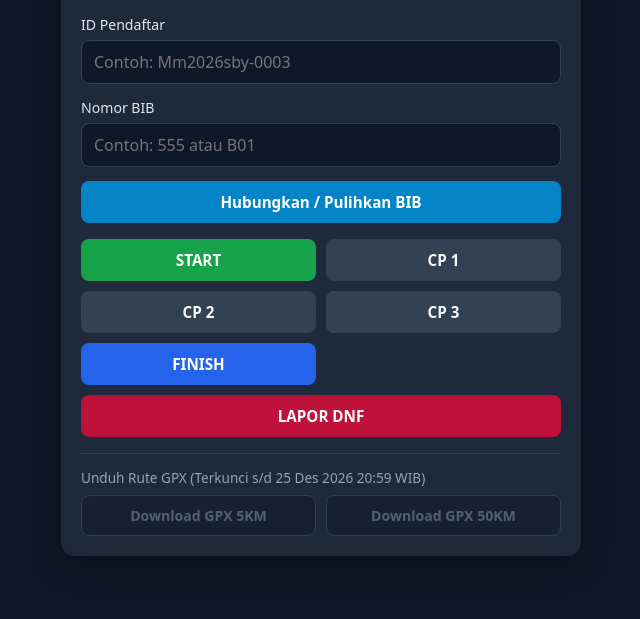
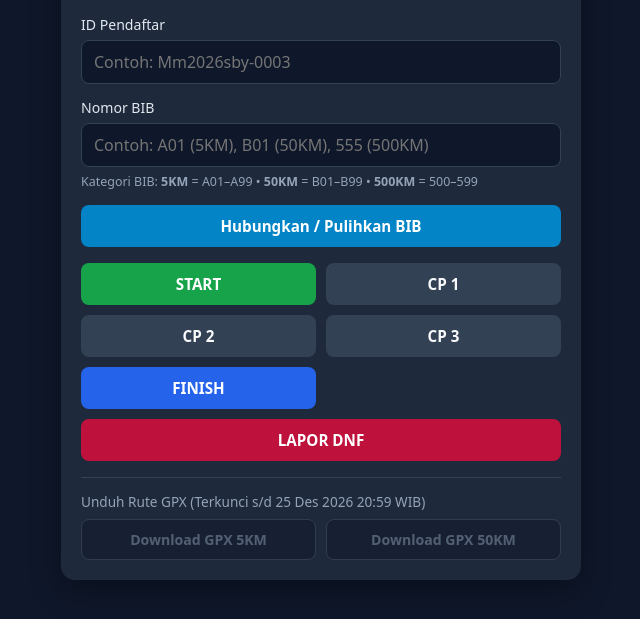
Before and after one commit to pendaftaran5500-source/absensi-Mangewumangatus-2026-surabaya, a plain HTML site: page index.html in a window 1280 px wide. Shown: the part 91-710 px from the top of the page, without its empty margins (319-959 px from the left). Drawn offline with Linux system fonts and the light colour scheme.

Commit message:
Update index.html

```diff
--- a/index.html
+++ b/index.html
@@ -14,6 +14,7 @@
     label { display: block; margin-bottom: 6px; font-size: .88rem; color: #e2e8f0; }
     input { width: 100%; padding: 10px 12px; border-radius: 8px; border: 1px solid #334155; background: #0f172a; color: #fff; font-size: 1rem; }
     input:focus { outline: none; border-color: #38bdf8; }
+    .bib-hint { display: block; margin-top: 6px; color: #94a3b8; font-size: .78rem; line-height: 1.45; }
     .hidden { display: none; }
     button { width: 100%; padding: 11px 14px; border: none; border-radius: 8px; font-weight: 600; font-size: .95rem; cursor: pointer; transition: .15s; }
     .btn-primary { background: #0284c7; color: #fff; }
@@ -53,7 +54,10 @@
 
       <div class="form-group">
         <label for="inputBIB">Nomor BIB</label>
-        <input id="inputBIB" type="text" placeholder="Contoh: 555 atau B01" required />
+        <input id="inputBIB" type="text" placeholder="Contoh: A01 (5KM), B01 (50KM), 555 (500KM)" required />
+        <small class="bib-hint">
+          Kategori BIB: <strong>5KM</strong> = <code>A01–A99</code> &bull; <strong>50KM</strong> = <code>B01–B99</code> &bull; <strong>500KM</strong> = <code>500–599</code>
+        </small>
       </div>
 
       <div id="groupBibPair" class="form-group hidden">
@@ -79,7 +83,7 @@
     </div>
 
     <div class="gpx-box">
-      <div id="gpxTitle" class="gpx-title">Unduh Rute GPX (Dibuka 25 Des 2026 20:59 WIB)</div>
+      <div id="gpxTitle" class="gpx-title">Unduh Rute GPX (Terkunci s/d 25 Des 2026 20:59 WIB)</div>
       <div class="gpx-grid">
         <a id="btnGpx5KM" class="btn-gpx locked" href="#" target="_blank" rel="noopener noreferrer" aria-disabled="true" onclick="return handleGpxClick(event, '5KM')">Download GPX 5KM</a>
         <a id="btnGpx50KM" class="btn-gpx locked" href="#" target="_blank" rel="noopener noreferrer" aria-disabled="true" onclick="return handleGpxClick(event, '50KM')">Download GPX 50KM</a>
```
